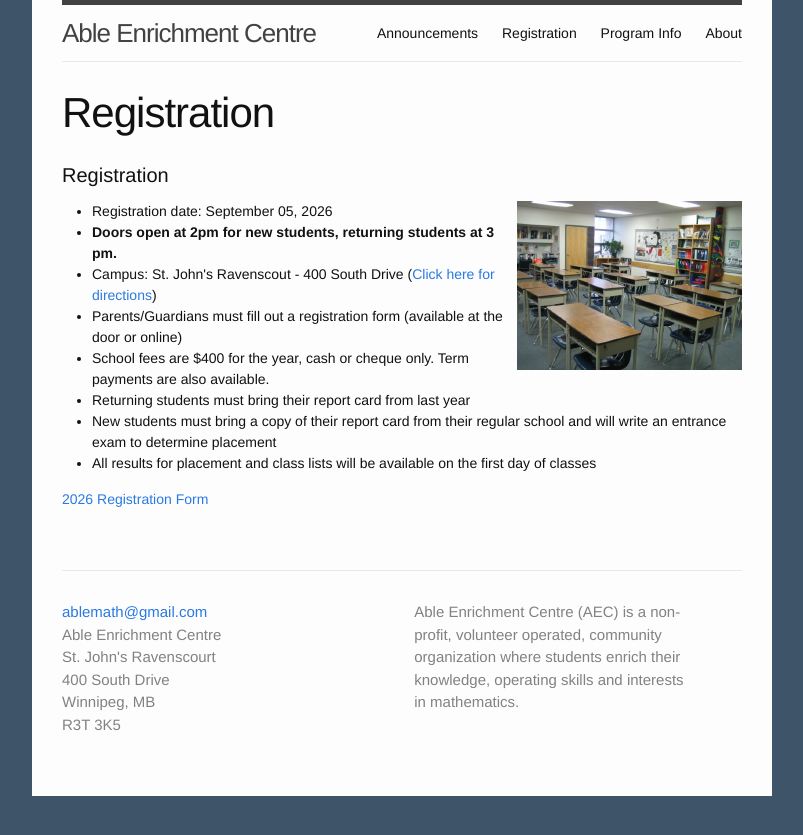
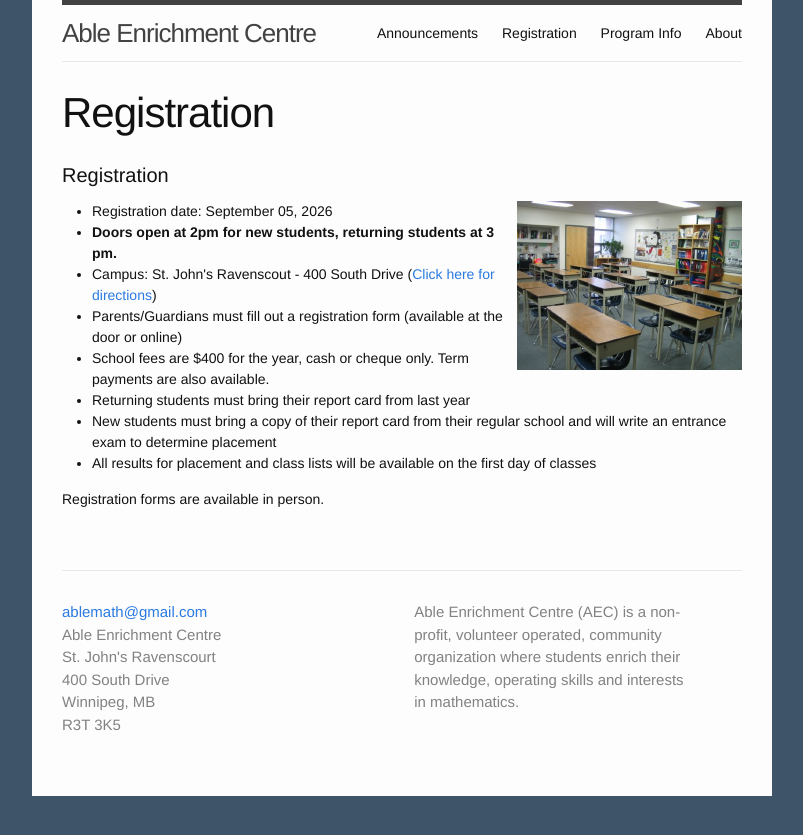
Before and after one commit to ablemath/ablemath, a Jekyll site: the page built from registration/index.html, in a window 1280 px wide. Shown: the top 835 px of the page, without its empty margins (238-1041 px from the left). Built offline with Jekyll 4.4.1, drawn with Linux system fonts in a browser that asks for light colours.

Commit message:
Change registration form link

```diff
--- a/registration/index.html
+++ b/registration/index.html
@@ -16,4 +16,4 @@ permalink: /registration/
   <li>All results for placement and class lists will be available on the first day of classes</li>
 </ul>
 
-<a href="/docs/{{ site.registrationdate | date: '%Y' }}/regform.pdf">{{ site.registrationdate | date: '%Y' }} Registration Form</a>
+Registration forms are available in person.
```
